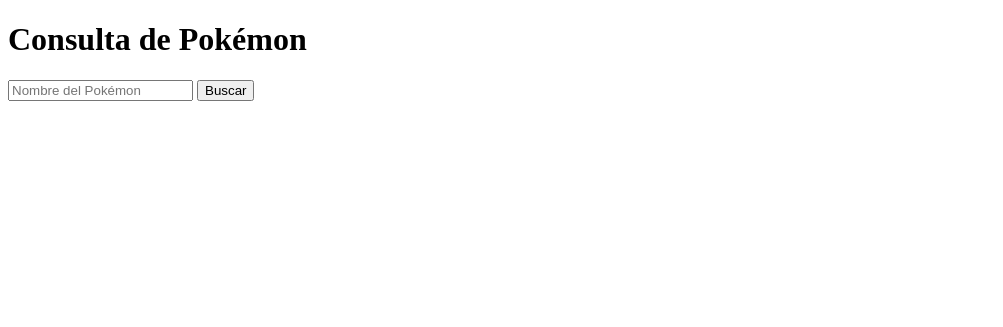
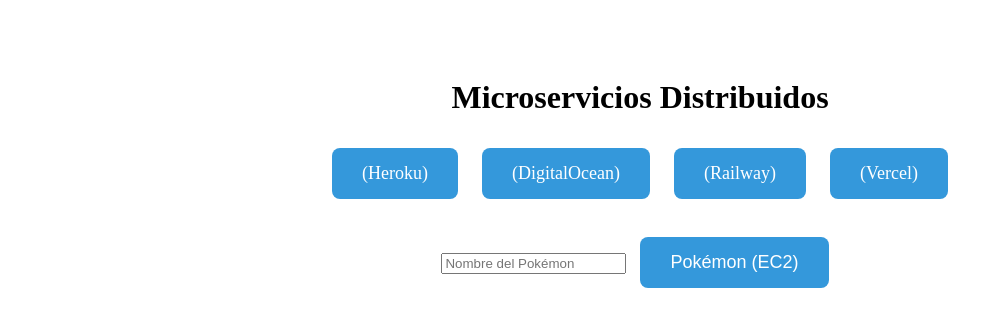
Before and after one commit to AndyAlarconldu/repo5-ec2, a Flask app: page / in a window 1280 px wide. Shown: the top 327 px of the page, without its empty margins (0-1003 px from the left). Run offline with Flask 3, Linux system fonts and the light colour scheme.

Commit message:
feat: :bug: add change

```diff
--- a/templates/index.html
+++ b/templates/index.html
@@ -2,19 +2,43 @@
 <html lang="es">
 <head>
     <meta charset="UTF-8">
-    <title>PokeAPI EC2</title>
+    <title>Microservicios Distribuidos</title>
+    <style>
+        body { text-align: center; padding-top: 50px; }
+        a.button, button {
+            display: inline-block;
+            padding: 15px 30px;
+            margin: 10px;
+            background-color: #3498db;
+            color: white;
+            text-decoration: none;
+            border: none;
+            border-radius: 8px;
+            font-size: 18px;
+            cursor: pointer;
+        }
+        a.button:hover, button:hover {
+            background-color: #2980b9;
+        }
+        #resultado { margin-top: 30px; }
+        #resultado img { margin-top: 10px; width: 150px; }
+    </style>
 </head>
 <body>
-    <h1>Consulta de Pokémon</h1>
-    <form onsubmit="consultarPokemon(event)">
-        <input type="text" id="nombre" placeholder="Nombre del Pokémon" required>
-        <button type="submit">Buscar</button>
-    </form>
+    <h1>Microservicios Distribuidos</h1>
+    <a class="button" href="https://heroku-hora-96908fd09f4d.herokuapp.com/">(Heroku)</a>
+    <a class="button" href="https://hello01-app-ljyz4.ondigitalocean.app/">(DigitalOcean)</a>
+    <a class="button" href="https://web-production-ce50.up.railway.app/">(Railway)</a>
+    <a class="button" href="https://hello01-git-main-diego7118s-projects.vercel.app/">(Vercel)</a>
+
+    <br><br>
+
+    <input type="text" id="nombre" placeholder="Nombre del Pokémon">
+    <button onclick="consultarPokemon()">Pokémon (EC2)</button>
     <div id="resultado"></div>
 
     <script>
-        function consultarPokemon(event) {
-            event.preventDefault();
+        function consultarPokemon() {
             const nombre = document.getElementById("nombre").value;
             fetch(`/pokemon?nombre=${nombre}`)
                 .then(response => response.json())
@@ -29,9 +53,6 @@
                             <img src="${data.imagen}" alt="${data.nombre}">
                         `;
                     }
-                })
-                .catch(error => {
-                    document.getElementById("resultado").innerHTML = "Error al consultar el Pokémon";
                 });
         }
     </script>
```
